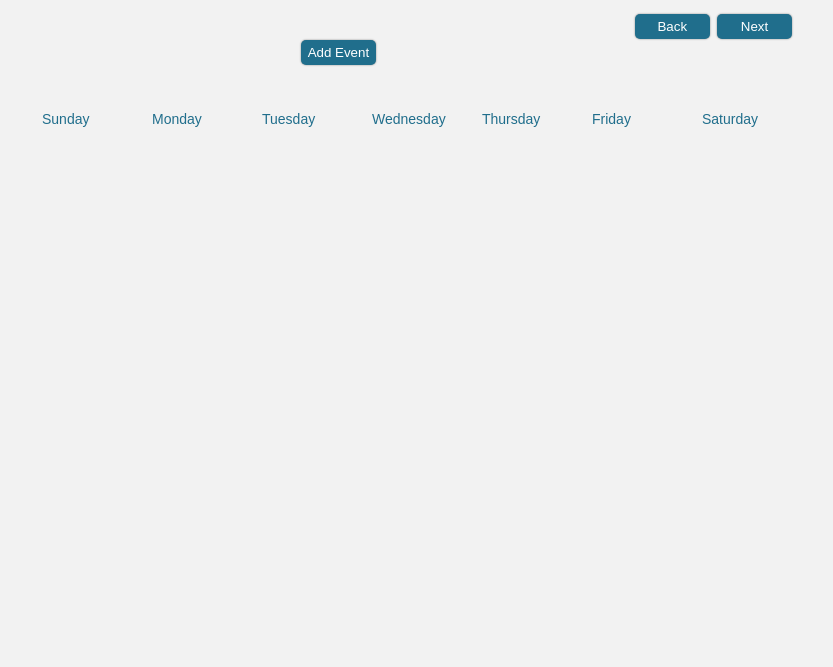
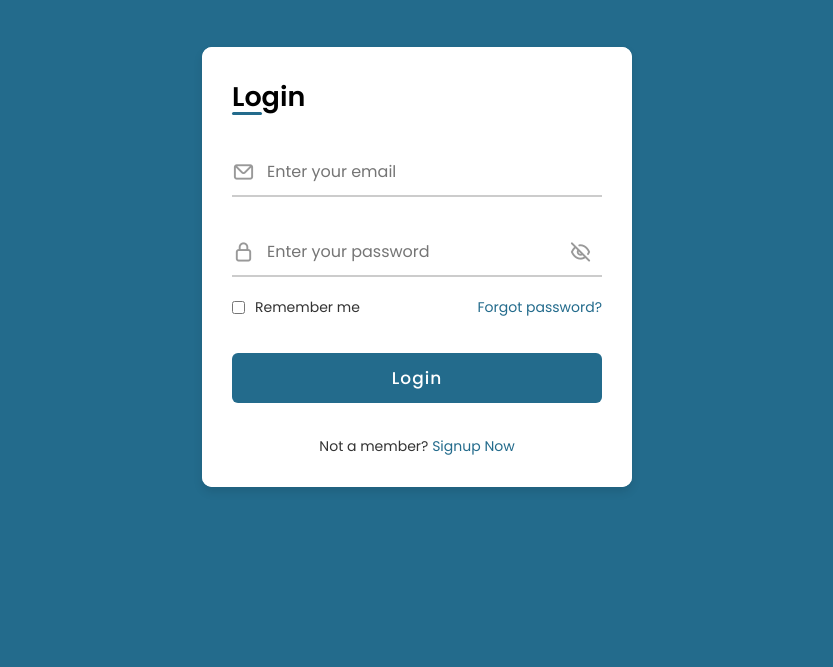
Before and after one commit to PaulinaWalasiewicz/TMTDspring, a website: page src/main/resources/public/index.html in a window 1280 px wide. Shown: the part 133-800 px from the top of the page, without its empty margins (223-1056 px from the left). Drawn offline with nearby package versions, Linux system fonts and the light colour scheme; no server answers.

Commit message:
login_reg_js

```diff
--- a/src/main/resources/public/index.html
+++ b/src/main/resources/public/index.html
@@ -2,79 +2,98 @@
 <html lang="en">
 <head>
     <meta charset="UTF-8">
-    <meta name="viewport" content="width=device-width",initial-scale="1.0">
-    <title>TMTD - Too Mutch Too Do</title>
-    <link rel="stylesheet" href="style.css">
-    <link rel="stylesheet" href="https://cdn.jsdelivr.net/npm/flatpickr/dist/flatpickr.min.css">
+    <meta http-equiv="X-UA-Compatible" content="IE=edge">
+    <meta name="viewport" content="width=device-width, initial-scale=1.0">
+
+    <!-- ===== Iconscout CSS ===== -->
+    <link rel="stylesheet" href="https://unicons.iconscout.com/release/v4.0.0/css/line.css">
+
+    <!-- ===== CSS ===== -->
+    <link rel="stylesheet" href="styles.css">
 </head>
 <body>
 
-    <div id="container">
-        <ul>
-            <li><img id="logo" src="/logo.png" alt="LOGO"></li>
-            <li><a href="index.html">Month</a></li>
-            <li><a href="week.html">Week</a></li>
-            <li><a href="todo.html">ToDo</a></li>
-        </ul>
-        <div id="header">
-            <div id="monthDisplay"></div>
-            <p><button id="addButton">Add Event</button></p>
-            <div>
-                <button id="backButton">Back</button>
-                <button id="nextButton">Next</button>
+    <div class="container">
+        <div class="forms">
+            <div class="form login">
+                <span class="title">Login</span>
+
+                <form action="#">
+                    <div class="input-field">
+                        <input type="text" placeholder="Enter your email" required>
+                        <i class="uil uil-envelope icon"></i>
+                    </div>
+                    <div class="input-field">
+                        <input type="password" class="password" placeholder="Enter your password" required>
+                        <i class="uil uil-lock icon"></i>
+                        <i class="uil uil-eye-slash showHidePw"></i>
+                    </div>
+
+                    <div class="checkbox-text">
+                        <div class="checkbox-content">
+                            <input type="checkbox" id="logCheck">
+                            <label for="logCheck" class="text">Remember me</label>
+                        </div>
+
+                        <a href="#" class="text">Forgot password?</a>
+                    </div>
+
+                    <div class="input-field button">
+                        <input type="button" value="Login" onclick={this.clickLogin}>
+                    </div>
+                </form>
+
+                <div class="login-signup">
+                    <span class="text">Not a member?
+                        <a href="#" class="text signup-link">Signup Now</a>
+                    </span>
                 </div>
             </div>
-        <div id="weekdays">
-            <div>Sunday</div>
-            <div>Monday</div>
-            <div>Tuesday</div>
-            <div>Wednesday</div>
-            <div>Thursday</div>
-            <div>Friday</div>
-            <div>Saturday</div>
+
+            <!-- Registration Form -->
+            <div class="form signup">
+                <span class="title">Registration</span>
+
+                <form action="#">
+                    <div class="input-field">
+                        <input type="text" placeholder="Enter your name" required>
+                        <i class="uil uil-user"></i>
                     </div>
-        <div id="calendar"></div>
+                    <div class="input-field">
+                        <input type="text" placeholder="Enter your email" required>
+                        <i class="uil uil-envelope icon"></i>
+                    </div>
+                    <div class="input-field">
+                        <input type="password" class="password" placeholder="Create a password" required>
+                        <i class="uil uil-lock icon"></i>
+                    </div>
+                    <div class="input-field">
+                        <input type="password" class="password" placeholder="Confirm a password" required>
+                        <i class="uil uil-lock icon"></i>
+                        <i class="uil uil-eye-slash showHidePw"></i>
                     </div>
 
-    <div id="newEventModal" class="modal">
-        <h2>New Event</h2>
-
-        <input id="eventTitleInput" placeholder="Event Title" />
-        <input class="form-control" id="eventStartDate" type="datetime-local" placeholder="Start Date">
-        <input class="form-control" id="eventEndDate" type="datetime-local" placeholder="End Date">
-        <div id="list">
-            <select class="dropbtn" id="eventDescription">Description</select>
+                    <div class="checkbox-text">
+                        <div class="checkbox-content">
+                            <input type="checkbox" id="termCon">
+                            <label for="termCon" class="text">I accepted all terms and conditions</label>
                         </div>
-        <button id="saveButton">Save</button>
-        <button id="cancelButton">Cancel</button>
                     </div>
 
-    <div id="deleteEventModal" class="modal">
-        <h2>Event</h2>
+                    <div class="input-field button">
+                        <input type="button" value="Signup">
+                    </div>
+                </form>
 
-        <p id="eventText"></p>
-
-        <button id="deleteButton">Delete</button>
-        <button id="editButton">Edit</button>
-        <button id="closeButton">Close</button>
+                <div class="login-signup">
+                    <span class="text">Already a member?
+                        <a href="#" class="text login-link">Login Now</a>
+                    </span>
+                </div>
+            </div>
+        </div>
     </div>
 
-    <div id="editEventModal" class="modal">
-        <h2>Edit Event</h2>
-
-        <input id="editEventTitleInput" placeholder="Event Title" />
-        <input class="form-control" id="editEventStartDate" type="datetime-local" placeholder="Start Date">
-        <input class="form-control" id="editEventEndDate" type="datetime-local" placeholder="End Date">
-        <div id="list">
-            <select class="dropbtn" id="editEventDescription">Description</select>
-        </div>
-        <button id="saveEditButton">Save Edit</button>
-        <button id="cancelButton">Cancel</button>
-    </div>
-
-    <div id="modalBackDrop"></div>
-
-    <script src="https://cdn.jsdelivr.net/npm/flatpickr"></script>
-    <script src="./script.js"></script>
+    <script src="login.js"></script>
 </body>
 </html>
--- /dev/null
+++ b/src/main/resources/public/login.js
@@ -0,0 +1,55 @@
+const container = document.querySelector(".container"),
+      pwShowHide = document.querySelectorAll(".showHidePw"),
+      pwFields = document.querySelectorAll(".password"),
+      signUp = document.querySelector(".signup-link"),
+      login = document.querySelector(".login-link"),
+      buttonLogIn = document.querySelector(".button input");
+
+    //   js code to show/hide password and change icon
+    pwShowHide.forEach(eyeIcon =>{
+        eyeIcon.addEventListener("click", ()=>{
+            pwFields.forEach(pwField =>{
+                if(pwField.type ==="password"){
+                    pwField.type = "text";
+
+                    pwShowHide.forEach(icon =>{
+                        icon.classList.replace("uil-eye-slash", "uil-eye");
+                    })
+                }else{
+                    pwField.type = "password";
+
+                    pwShowHide.forEach(icon =>{
+                        icon.classList.replace("uil-eye", "uil-eye-slash");
+                    })
+                }
+            })
+        })
+    })
+
+    // js code to appear signup and login form
+    signUp.addEventListener("click", ( )=>{
+        container.classList.add("active");
+    });
+    login.addEventListener("click", ( )=>{
+        container.classList.remove("active");
+    });
+
+    clickLogin = (e) => {
+        e.preventDefault();
+        fetch("API Address", {
+            method: "POST",
+            body: JSON.stringify({
+                email: this.state.idValue,
+                password: this.state.pwField
+            })
+        })
+        .then((response) => response.json())
+        .then((result) => {
+            if(result.message = "SUCCESS"){
+                alert("You are logged in!");
+                this.gotoMain();
+            } else {
+                alert("Please check your login information");
+            }
+        })
+    }
--- /dev/null
+++ b/src/main/resources/public/styles.css
@@ -0,0 +1,179 @@
+@import url('https://fonts.googleapis.com/css2?family=Poppins:wght@300;400;500;600;700&display=swap');
+
+*{
+    margin: 0;
+    padding: 0;
+    box-sizing: border-box;
+    font-family: 'Poppins', sans-serif;
+}
+
+body{
+    height: 100vh;
+    display: flex;
+    align-items: center;
+    justify-content: center;
+    background-color: #236b8c;
+}
+
+.container{
+    position: relative;
+    max-width: 430px;
+    width: 100%;
+    background: #fff;
+    border-radius: 10px;
+    box-shadow: 0 5px 10px rgba(0, 0, 0, 0.1);
+    overflow: hidden;
+    margin: 0 20px;
+}
+
+.container .forms{
+    display: flex;
+    align-items: center;
+    height: 440px;
+    width: 200%;
+    transition: height 0.2s ease;
+}
+
+
+.container .form{
+    width: 50%;
+    padding: 30px;
+    background-color: #fff;
+    transition: margin-left 0.18s ease;
+}
+
+.container.active .login{
+    margin-left: -50%;
+    opacity: 0;
+    transition: margin-left 0.18s ease, opacity 0.15s ease;
+}
+
+.container .signup{
+    opacity: 0;
+    transition: opacity 0.09s ease;
+}
+.container.active .signup{
+    opacity: 1;
+    transition: opacity 0.2s ease;
+}
+
+.container.active .forms{
+    height: 600px;
+}
+.container .form .title{
+    position: relative;
+    font-size: 27px;
+    font-weight: 600;
+}
+
+.form .title::before{
+    content: '';
+    position: absolute;
+    left: 0;
+    bottom: 0;
+    height: 3px;
+    width: 30px;
+    background-color: #236b8c;
+    border-radius: 25px;
+}
+
+.form .input-field{
+    position: relative;
+    height: 50px;
+    width: 100%;
+    margin-top: 30px;
+}
+
+.input-field input{
+    position: absolute;
+    height: 100%;
+    width: 100%;
+    padding: 0 35px;
+    border: none;
+    outline: none;
+    font-size: 16px;
+    border-bottom: 2px solid #ccc;
+    border-top: 2px solid transparent;
+    transition: all 0.2s ease;
+}
+
+.input-field input:is(:focus, :valid){
+    border-bottom-color: #236b8c;
+}
+
+.input-field i{
+    position: absolute;
+    top: 50%;
+    transform: translateY(-50%);
+    color: #999;
+    font-size: 23px;
+    transition: all 0.2s ease;
+}
+
+.input-field input:is(:focus, :valid) ~ i{
+    color: #236b8c;
+}
+
+.input-field i.icon{
+    left: 0;
+}
+.input-field i.showHidePw{
+    right: 0;
+    cursor: pointer;
+    padding: 10px;
+}
+
+.form .checkbox-text{
+    display: flex;
+    align-items: center;
+    justify-content: space-between;
+    margin-top: 20px;
+}
+
+.checkbox-text .checkbox-content{
+    display: flex;
+    align-items: center;
+}
+
+.checkbox-content input{
+    margin-right: 10px;
+    accent-color: #236b8c;
+}
+
+.form .text{
+    color: #333;
+    font-size: 14px;
+}
+
+.form a.text{
+    color: #236b8c;
+    text-decoration: none;
+}
+.form a:hover{
+    text-decoration: underline;
+}
+
+.form .button{
+    margin-top: 35px;
+}
+
+.form .button input{
+    border: none;
+    color: #fff;
+    font-size: 17px;
+    font-weight: 500;
+    letter-spacing: 1px;
+    border-radius: 6px;
+    background-color: #236b8c;
+    cursor: pointer;
+    transition: all 0.3s ease;
+}
+
+.button input:hover{
+    background-color: #236b8c;
+}
+
+.form .login-signup{
+    margin-top: 30px;
+    text-align: center;
+}
```
Also changed, not shown: src/main/resources/public/month.html (added, +80 -0 lines). Lines whose indentation alone changed are shown as unchanged.
